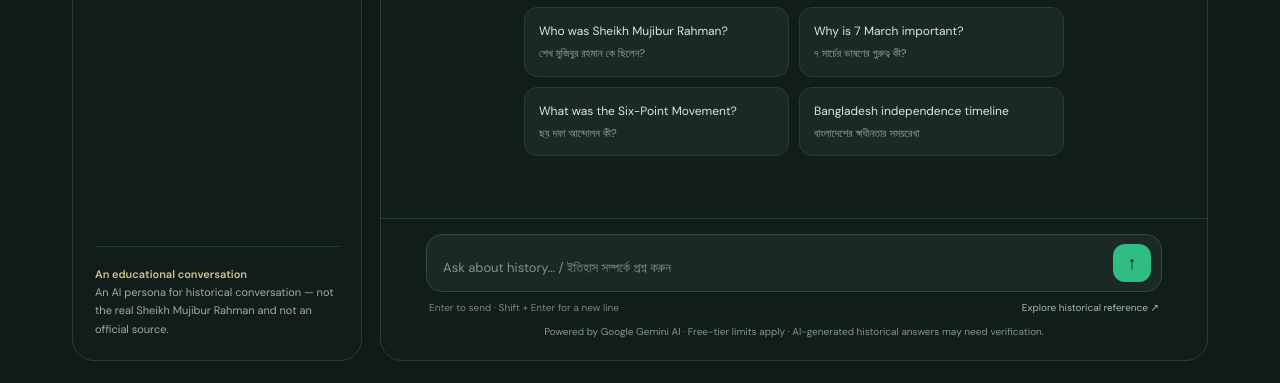
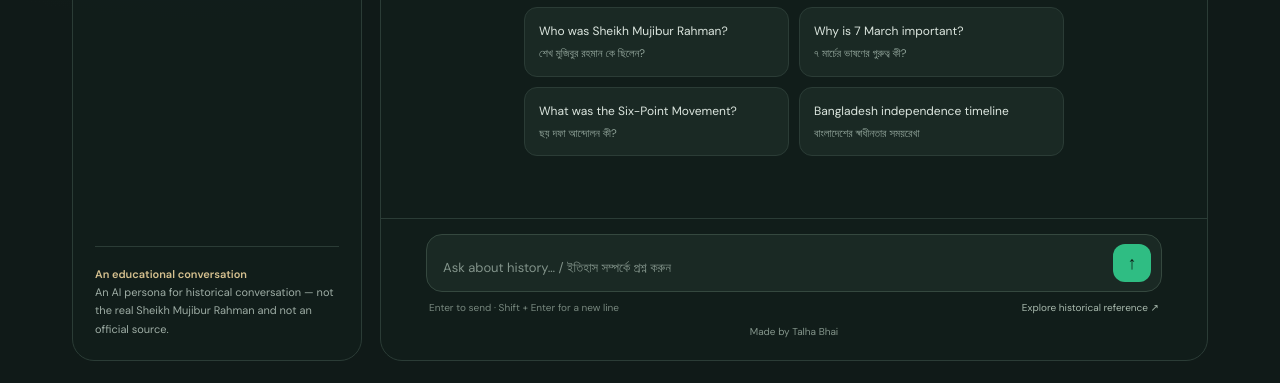
Before and after one commit to talhamakeswebs-maker/Bongoboltu-ai, a plain HTML site: page index.html in a window 1280 px wide. Shown: the part 453-836 px from the top of the page. Drawn offline with Linux system fonts and the light colour scheme.

Commit message:
Update chatbot footer credit to Made by Talha Bhai

```diff
--- a/index.html
+++ b/index.html
@@ -15,7 +15,7 @@
 <body><div class="app"><aside class="sidebar"><div class="brand"><div class="mark">ব</div><div><strong>Bongoboltu AI</strong><small>History • Ideas • Bangladesh</small></div></div><div class="side-label">Workspace</div><button class="newchat" id="newChat">＋ &nbsp; New conversation</button><div class="side-label">Explore topics</div><div class="topic" data-q="Tell me about Sheikh Mujibur Rahman's early life.">Early life &amp; background</div><div class="topic" data-q="What happened on 7 March 1971?">The 7 March speech</div><div class="topic" data-q="Explain the history of the Liberation War of Bangladesh.">Liberation War</div><div class="topic" data-q="What was the Six-Point Movement?">Six-Point Movement</div><div class="topic" data-q="Tell me about the history of Bangladesh's independence.">Independence of Bangladesh</div><div class="side-note"><b>An educational conversation</b><br>An AI persona for historical conversation — not the real Sheikh Mujibur Rahman and not an official source.</div></aside>
 <main class="main"><header><div><div class="headtitle">Bongoboltu AI <span style="color:var(--gold)">✳</span></div><div class="headsub" id="headerSub">Real AI · Bangla + English</div></div><div class="controls"><span class="status">Ready</span><label class="pill">Language <select id="language"><option value="both">বাংলা + English</option><option value="bn">বাংলা</option><option value="en">English</option></select></label></div></header>
 <section class="chat" id="chat"><div class="welcome" id="welcome"><div class="seal">ব</div><div class="eyebrow">A learning companion</div><h1>History deserves<br><span style="color:var(--gold)">a conversation.</span></h1><p>Explore the life, speeches and historical legacy of Sheikh Mujibur Rahman. Ask in Bangla or English — learn with context, curiosity and care.</p><div class="suggestions"><button class="suggestion" data-q="Who was Sheikh Mujibur Rahman?">Who was Sheikh Mujibur Rahman?<span>শেখ মুজিবুর রহমান কে ছিলেন?</span></button><button class="suggestion" data-q="Explain the 7 March speech and its significance.">Why is 7 March important?<span>৭ মার্চের ভাষণের গুরুত্ব কী?</span></button><button class="suggestion" data-q="What was the Six-Point Movement?">What was the Six-Point Movement?<span>ছয় দফা আন্দোলন কী?</span></button><button class="suggestion" data-q="Give me a short timeline of Bangladesh's independence.">Bangladesh independence timeline<span>বাংলাদেশের স্বাধীনতার সময়রেখা</span></button></div></div></section>
-<div class="composer-wrap"><form class="composer" id="form"><textarea id="prompt" rows="1" placeholder="Ask about history… / ইতিহাস সম্পর্কে প্রশ্ন করুন"></textarea><button class="send" id="send" aria-label="Send">↑</button></form><div class="foot"><span>Enter to send · Shift + Enter for a new line</span><a href="https://en.wikipedia.org/wiki/Sheikh_Mujibur_Rahman" target="_blank" rel="noopener">Explore historical reference ↗</a></div><div class="disclaimer">Powered by Google Gemini AI · Free-tier limits apply · AI-generated historical answers may need verification.</div></div></main></div>
+<div class="composer-wrap"><form class="composer" id="form"><textarea id="prompt" rows="1" placeholder="Ask about history… / ইতিহাস সম্পর্কে প্রশ্ন করুন"></textarea><button class="send" id="send" aria-label="Send">↑</button></form><div class="foot"><span>Enter to send · Shift + Enter for a new line</span><a href="https://en.wikipedia.org/wiki/Sheikh_Mujibur_Rahman" target="_blank" rel="noopener">Explore historical reference ↗</a></div><div class="disclaimer">Made by Talha Bhai</div></div></main></div>
 <script>
 const chat=document.getElementById('chat'),welcome=document.getElementById('welcome'),input=document.getElementById('prompt'),form=document.getElementById('form'),send=document.getElementById('send'),lang=document.getElementById('language');
 let history=[];
```
